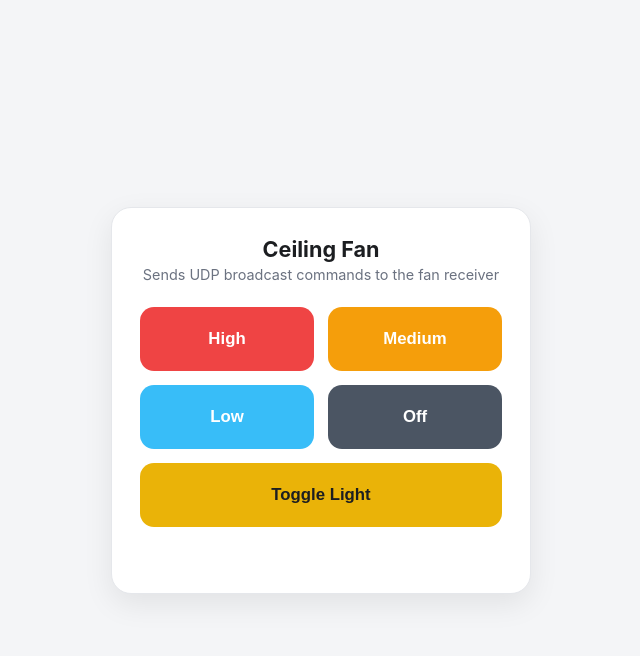
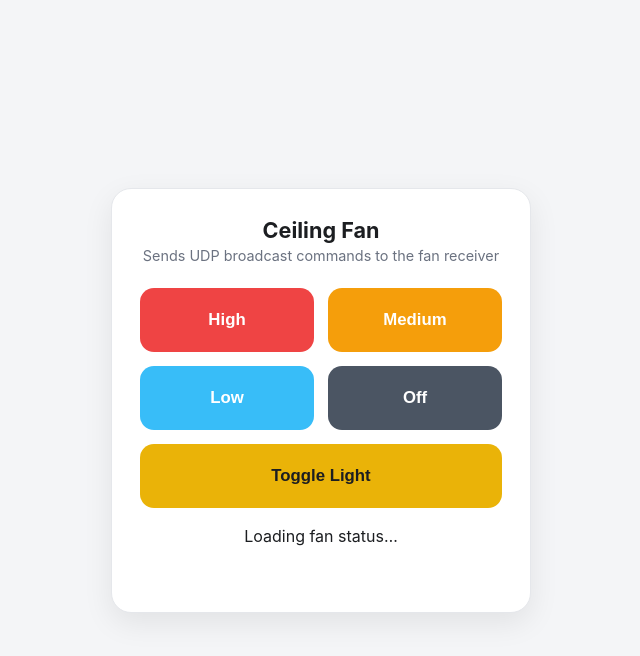
Before and after one commit to andrew-siwko/kubernetes-fan-control, a Flask app: page / in a window 1280 px wide. Shown: the top 656 px of the page, without its empty margins (319-959 px from the left). Run offline with Flask 3, Linux system fonts and the light colour scheme.

Commit message:
UI change for status

```diff
--- a/app/templates/index.html
+++ b/app/templates/index.html
@@ -88,6 +88,32 @@
       background: var(--light);
       color: #1c1e21;
     }
+    button.active {
+      box-shadow: 0 0 0 4px rgba(59, 130, 246, 0.22);
+      transform: translateY(-1px);
+    }
+    .status-panel {
+      margin-top: 18px;
+      display: flex;
+      flex-wrap: wrap;
+      justify-content: center;
+      gap: 10px;
+    }
+    .status-chip {
+      display: inline-flex;
+      align-items: center;
+      gap: 0.35rem;
+      padding: 0.55rem 0.8rem;
+      border-radius: 999px;
+      background: #eff6ff;
+      color: #1d4ed8;
+      font-size: 0.8rem;
+      font-weight: 600;
+    }
+    .status-chip.inactive {
+      background: #e5e7eb;
+      color: #475569;
+    }
     #toast {
       margin-top: 18px;
       min-height: 20px;
@@ -112,12 +138,22 @@
 
     <button class="light" data-cmd="light">Toggle Light</button>
 
+    <div id="statusPanel" class="status-panel">Loading fan status…</div>
     <div id="toast">&nbsp;</div>
   </div>
 
   <script>
+    const statusPanel = document.getElementById('statusPanel');
     const toast = document.getElementById('toast');
     let toastTimer;
+
+    const statusKeyByCmd = {
+      high: 'high',
+      medium: 'medium',
+      low: 'low',
+      off: 'off',
+      light: 'lights',
+    };
 
     function showToast(text, isError) {
       clearTimeout(toastTimer);
@@ -126,21 +162,77 @@
       toastTimer = setTimeout(() => { toast.textContent = ' '; }, 2500);
     }
 
+    function setButtonsDisabled(value) {
       document.querySelectorAll('button[data-cmd]').forEach((btn) => {
-      btn.addEventListener('click', async () => {
-        btn.disabled = true;
+        btn.disabled = value;
+      });
+    }
+
+    function updateStatusUI(status = {}) {
+      document.querySelectorAll('button[data-cmd]').forEach((btn) => {
+        const key = statusKeyByCmd[btn.dataset.cmd];
+        const active = key ? status[key] === 'on' : false;
+        btn.classList.toggle('active', active);
+      });
+
+      if (!status || Object.keys(status).length === 0) {
+        statusPanel.textContent = 'No fan status available';
+        return;
+      }
+
+      statusPanel.innerHTML = Object.entries(status).map(([key, value]) => {
+        const active = value === 'on';
+        return `<span class="status-chip ${active ? '' : 'inactive'}">${key}: ${value}</span>`;
+      }).join('');
+    }
+
+    async function sendCommand(command) {
+      setButtonsDisabled(true);
       try {
-          const res = await fetch(`/api/command/${btn.dataset.cmd}`, { method: 'POST' });
+        const res = await fetch(`/api/command/${command}`, { method: 'POST' });
         const data = await res.json();
         if (!res.ok) throw new Error(data.error || 'request failed');
-          showToast(`Sent: ${btn.dataset.cmd}`, false);
+
+        const fanStatus = data.fanStatus?.status ?? data.status;
+        if (fanStatus && typeof fanStatus === 'object') {
+          updateStatusUI(fanStatus);
+          showToast(`Sent: ${command}`, false);
+        } else {
+          showToast(`Sent: ${command} (status unavailable)`, false);
+        }
       } catch (err) {
         showToast(`Error: ${err.message}`, true);
       } finally {
-          btn.disabled = false;
+        setButtonsDisabled(false);
       }
+    }
+
+    async function refreshStatus() {
+      setButtonsDisabled(true);
+      try {
+        const res = await fetch('/api/command/status', { method: 'POST' });
+        const data = await res.json();
+        if (!res.ok) throw new Error(data.error || 'status request failed');
+
+        const fanStatus = data.fanStatus?.status ?? data.status;
+        if (fanStatus && typeof fanStatus === 'object') {
+          updateStatusUI(fanStatus);
+          showToast('Fan status refreshed', false);
+        } else {
+          showToast('Fan status unavailable', true);
+        }
+      } catch (err) {
+        showToast(`Error: ${err.message}`, true);
+      } finally {
+        setButtonsDisabled(false);
+      }
+    }
+
+    document.querySelectorAll('button[data-cmd]').forEach((btn) => {
+      btn.addEventListener('click', () => sendCommand(btn.dataset.cmd));
     });
-    });
+
+    refreshStatus();
   </script>
 </body>
 </html>
```
Lines whose indentation alone changed are shown as unchanged.
